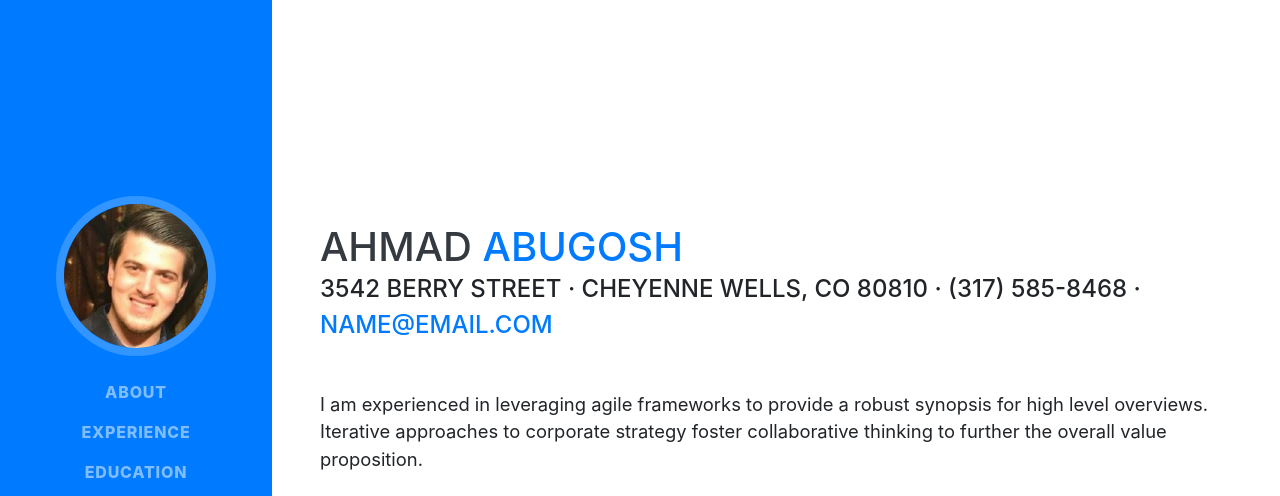
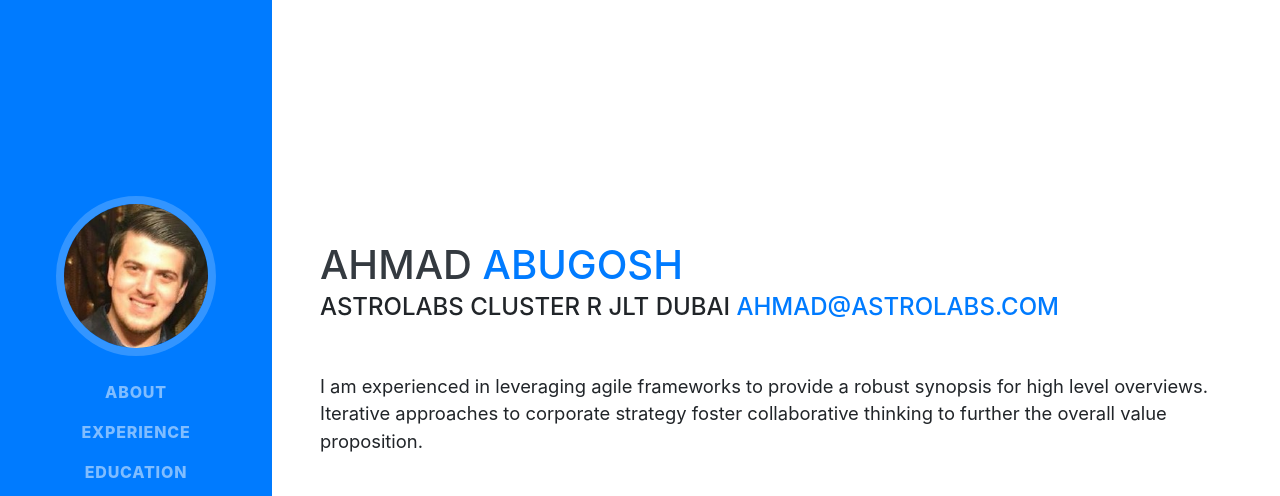
Before and after one commit to ahmadabugosh/portfolio-june2019, a website with bundled scripts: page index.html in a window 1280 px wide. Shown: the top 496 px of the page. Built offline with nearby package versions, Linux system fonts and the light colour scheme; a web font is replaced by a local one.

Commit message:
Changed the address

```diff
--- a/index.html
+++ b/index.html
@@ -66,8 +66,8 @@
         <h1 class="mb-0">Ahmad
           <span class="text-primary">Abugosh</span>
         </h1>
-        <div class="subheading mb-5">3542 Berry Street · Cheyenne Wells, CO 80810 · (317) 585-8468 ·
-          <a href="mailto:name@email.com">name@email.com</a>
+        <div class="subheading mb-5">AstroLabs Cluster R JLT Dubai
+          <a href="mailto:ahmad@astrolabs.com">ahmad@astrolabs.com</a>
         </div>
         <p class="lead mb-5">I am experienced in leveraging agile frameworks to provide a robust synopsis for high level overviews. Iterative approaches to corporate strategy foster collaborative thinking to further the overall value proposition.</p>
         <div class="social-icons">
```
